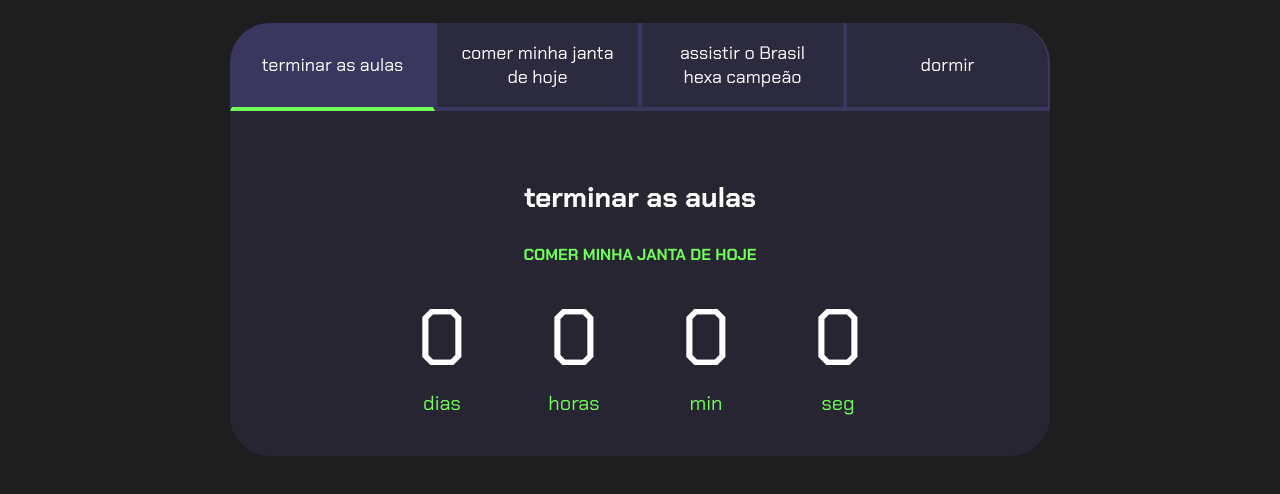
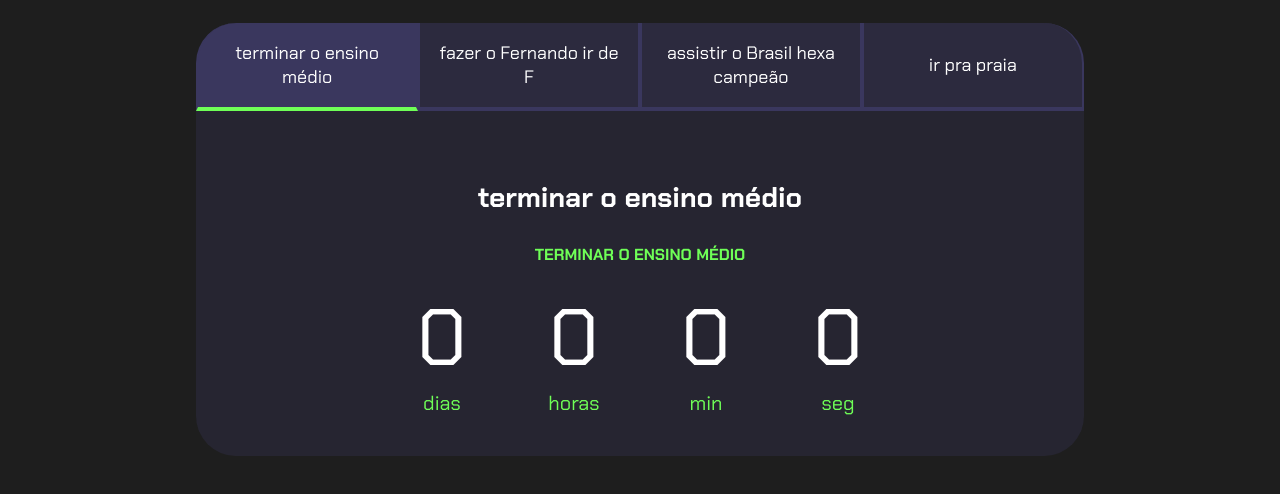
Before and after one commit to gabrielR777/2-trimestre, a plain HTML site: page index.html in a window 1280 px wide. Shown: the part 80-574 px from the top of the page. Drawn offline with Linux system fonts and the light colour scheme.

Commit message:
Update index.html

```diff
--- a/index.html
+++ b/index.html
@@ -13,15 +13,15 @@
         <h2 class="titulo-principal">Meus objetivos do ano<span>_</span></h2>
         <div class="conteudo">
             <div class="botoes">
-                <button class="botao ativo">terminar as aulas</button>
-                <button class="botao">comer minha janta de hoje</button>
+                <button class="botao ativo">terminar o ensino médio</button>
+                <button class="botao">fazer o Fernando ir de F</button>
                 <button class="botao">assistir o Brasil hexa campeão</button>
-                <button class="botao">dormir</button>
+                <button class="botao">ir pra praia</button>
             </div>
             <div class="abas-textos">
                 <div class="aba-conteudo ativo">
-                    <h3 class="aba-conteudo-titulo-principal">terminar as aulas</h3>
-                    <h4 class="aba-conteudo-titulo-secundario">comer minha janta de hoje</h4>
+                    <h3 class="aba-conteudo-titulo-principal">terminar o ensino médio</h3>
+                    <h4 class="aba-conteudo-titulo-secundario">terminar o ensino médio</h4>
                     <div class="contador">
                         <div class="contador-digito">
                             <p class="contador-digito-numero" id="dias0"></p>
@@ -43,7 +43,7 @@
                 </div>
                 <div class="aba-conteudo">
                     <h3 class="aba-conteudo-titulo-principal">assistir o Brasil hexa campeão</h3>
-                    <h4 class="aba-conteudo-titulo-secundario">dormir</h4>
+                    <h4 class="aba-conteudo-titulo-secundario">assistir o Brasil hexa campeão</h4>
                     <div class="contador">
                         <div class="contador-digito">
                             <p class="contador-digito-numero" id="dias1"></p>
@@ -64,8 +64,8 @@
                     </div>
                 </div>
                 <div class="aba-conteudo">
-                    <h3 class="aba-conteudo-titulo-principal">Criar um portfolio com os meus 3 melhores projetos</h3>
-                    <h4 class="aba-conteudo-titulo-secundario">Tempo para completar o objetivo</h4>
+                    <h3 class="aba-conteudo-titulo-principal">Fazer o Fernando ir de F</h3>
+                    <h4 class="aba-conteudo-titulo-secundario">Fazer o Fernando ir de F</h4>
                     <div class="contador">
                         <div class="contador-digito">
                             <p class="contador-digito-numero" id="dias2"></p>
@@ -86,8 +86,8 @@
                     </div>
                 </div>
                 <div class="aba-conteudo">
-                    <h3 class="aba-conteudo-titulo-principal">Atualizar meu curriculo com os certificados da Alura</h3>
-                    <h4 class="aba-conteudo-titulo-secundario">Tempo para completar o objetivo</h4>
+                    <h3 class="aba-conteudo-titulo-principal">Ir pra praia</h3>
+                    <h4 class="aba-conteudo-titulo-secundario">Ir pra praia</h4>
                     <div class="contador">
                         <div class="contador-digito">
                             <p class="contador-digito-numero" id="dias3"></p>
```
